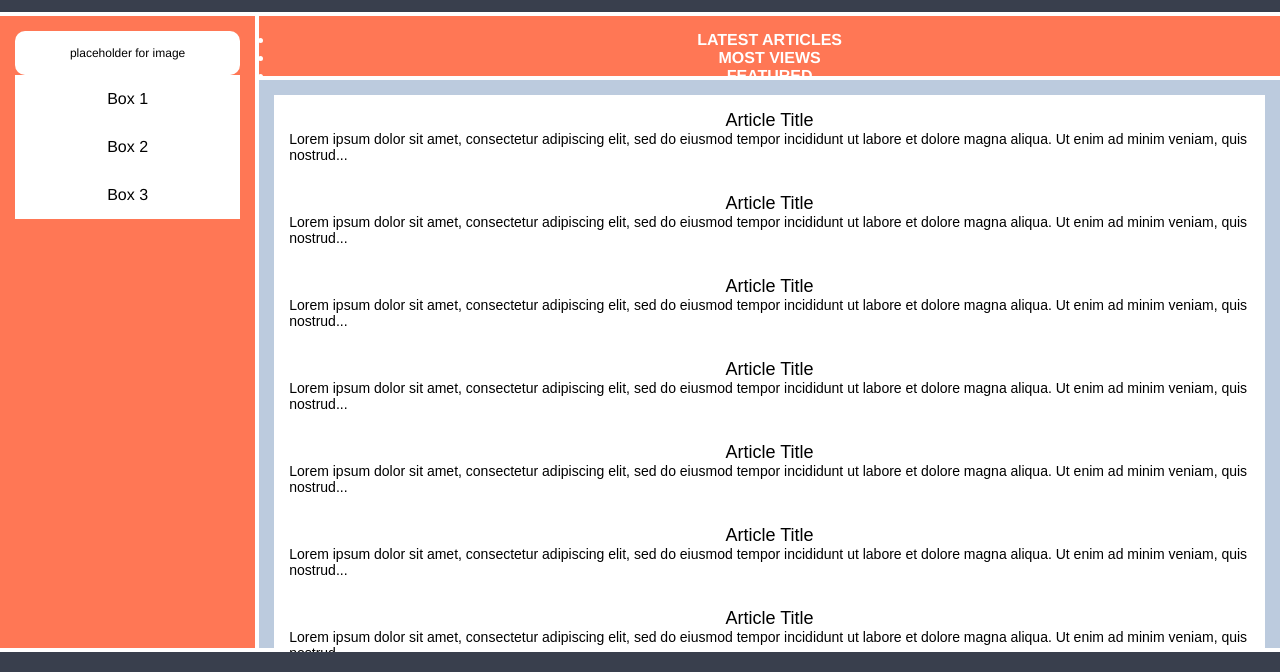
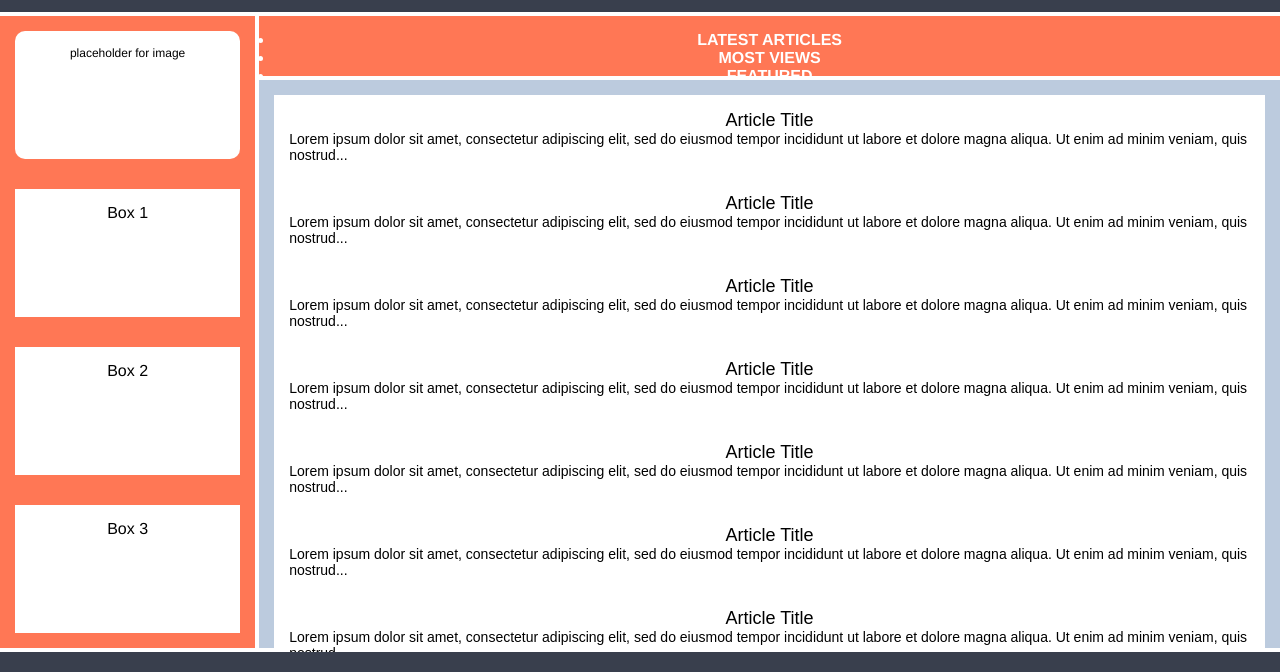
Before and after one commit to benjyongzh/odin-intermediate-html-css, a plain HTML site: page exercises/grid/03-grid-layout-3/index.html in a window 1280 px wide. Shown: the part 88-760 px from the top of the page. Drawn offline with Linux system fonts and the light colour scheme.

Commit message:
Establish styling for sidebar.

```diff
--- a/exercises/grid/03-grid-layout-3/style.css
+++ b/exercises/grid/03-grid-layout-3/style.css
@@ -68,6 +68,9 @@
   .sidebar {
     background-color: #FF7755;
     grid-area:2/1/-2/2;
+    display: grid;
+    grid-template: repeat(4, 1fr) / 1fr;
+    gap: 30px;
   }
 
   .sidebar .photo {
```
